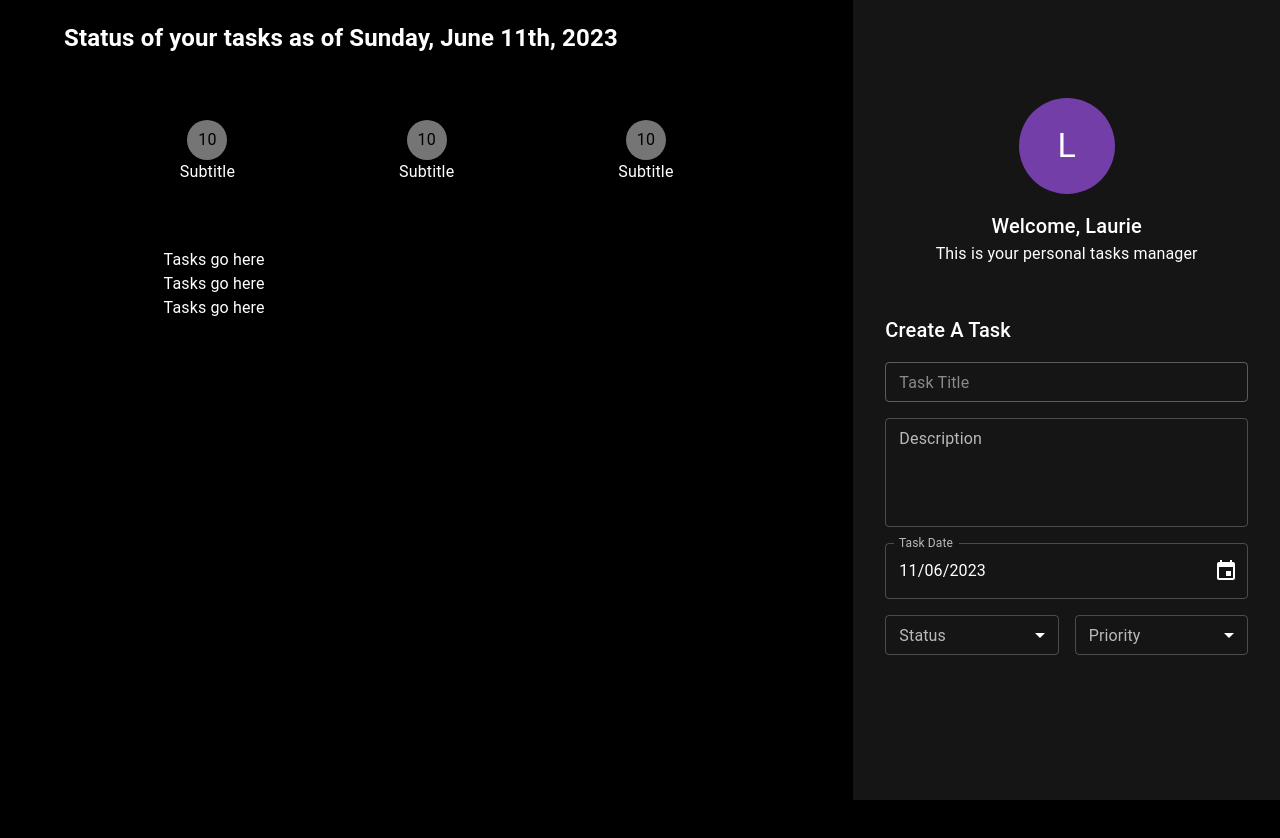
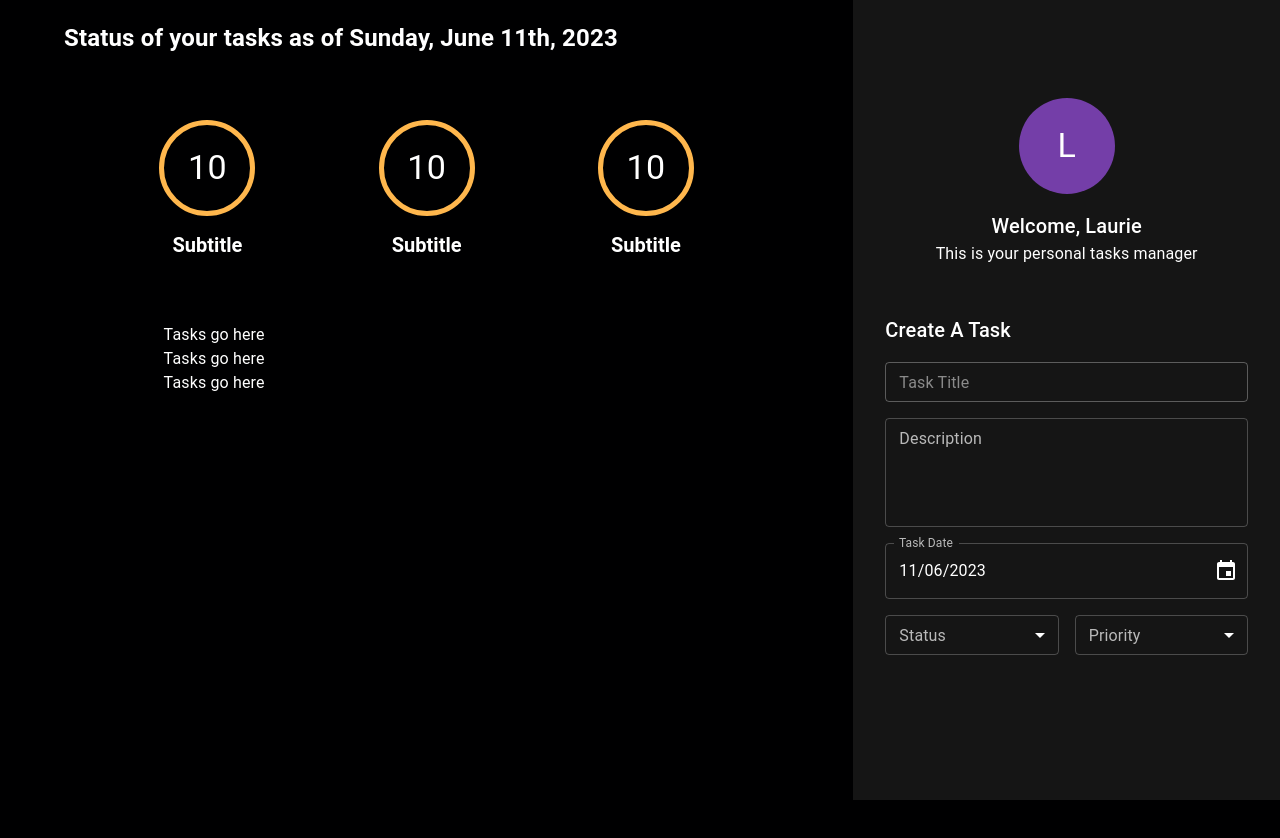
Before and after one commit to laurieroy/ts-tasks, a React (Create React App) app: page / in a window 1280 px wide. Shown: the top 838 px of the page. Built offline with nearby package versions, Linux system fonts and the light colour scheme.

Commit message:
Add styling

```diff
--- a/src/components/taskCounter/taskCounter.tsx
+++ b/src/components/taskCounter/taskCounter.tsx
@@ -1,5 +1,10 @@
 import React, { FC, ReactElement } from 'react';
-import { Avatar, Box, Grid, Typography } from '@mui/material';
+import {
+  Avatar,
+  Box,
+  Grid,
+  Typography,
+} from '@mui/material';
 
 export const TaskCounter = () => {
   return (
@@ -10,10 +15,28 @@ export const TaskCounter = () => {
         justifyContent="center"
         alignItems="center"
       >
-        <Avatar>
-          <Typography>10</Typography>
+        <Avatar
+          sx={{
+            backgroundColor: 'transparent',
+            border: '5px solid',
+            borderColor: 'warning.light',
+            height: '96px',
+            width: '96px',
+            marginBottom: '16px',
+          }}
+        >
+          <Typography color="#fff" variant="h4">
+            10
+          </Typography>
         </Avatar>
-        <Typography>Subtitle</Typography>
+        <Typography
+          color="#fff"
+          fontWeight="bold"
+          fontSize="20px"
+          variant="h5"
+        >
+          Subtitle
+        </Typography>
       </Box>
     </>
   );
```
